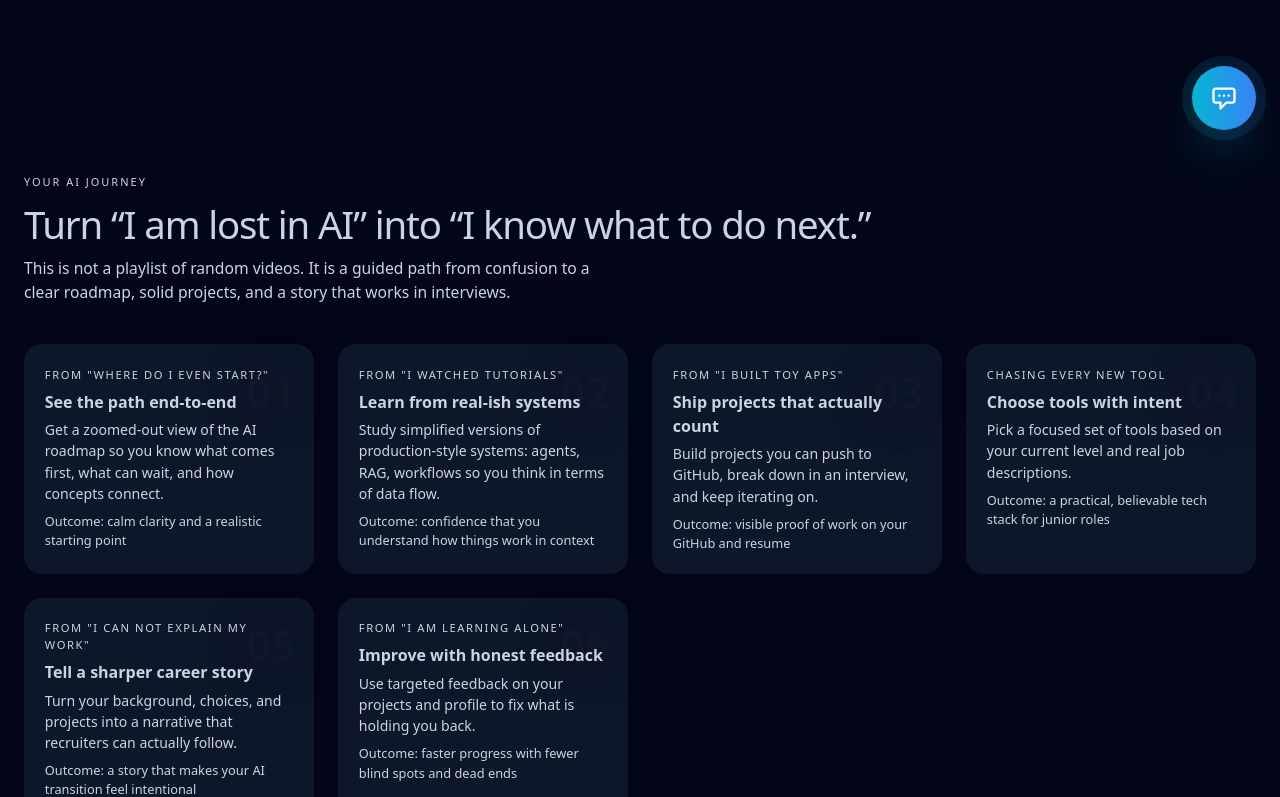
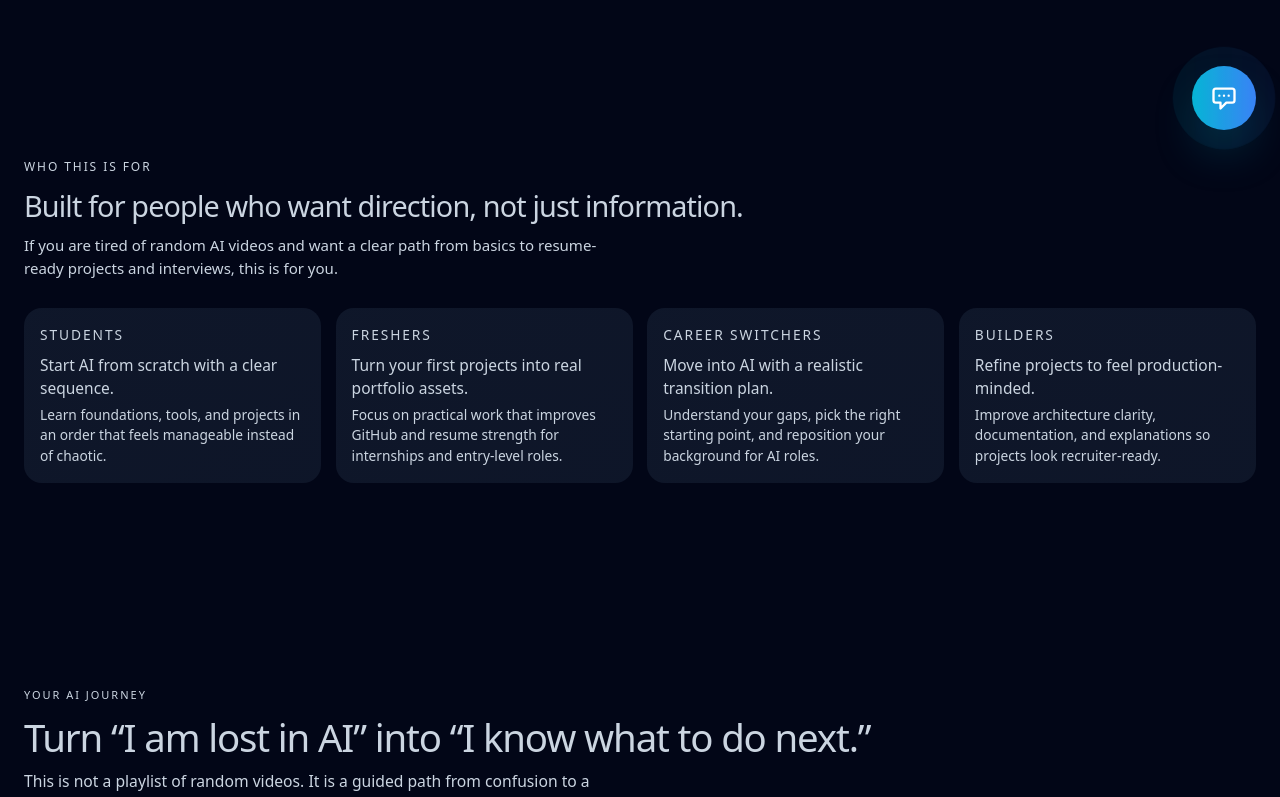
Before and after one commit to RzLetsCode/portfolio, a Next.js app: page /portfolio/ in a window 1280 px wide. Shown: the part 646-1443 px from the top of the page. Built offline with nearby package versions, Linux system fonts and the light colour scheme.

Commit message:
Update page.tsx

```diff
--- a/app/page.tsx
+++ b/app/page.tsx
@@ -26,6 +26,7 @@ import {
 import Hero from '../components/Hero';
 import Journey from '../components/Journey';
 import Projects from '../components/Projects';
+import Audience from '../components/Audience';
 
 export default function Home() {
   const [openAccordion, setOpenAccordion] = useState<string | null>(null);
@@ -123,6 +124,13 @@ export default function Home() {
             <Hero />
           </div>
         </section>
+
+          {/* Audience */}
+          <section id="audience" className="py-16 px-6">
+            <div className="max-w-7xl mx-auto">
+              <Audience />
+            </div>
+          </section>
 
         {/* Journey – component version, but keep anchor id for nav */}
         <section id="journey" className="py-20 px-6">
```
